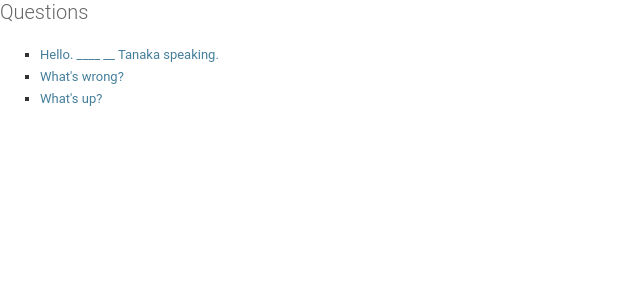
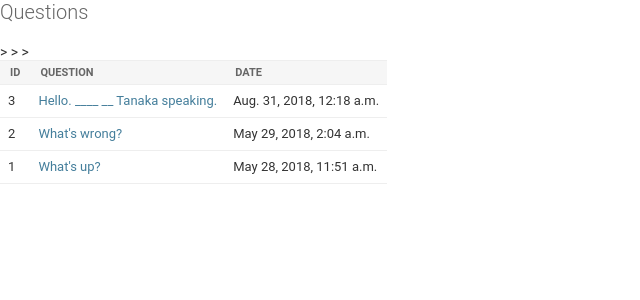
Before and after one commit to yutwat/django-polls, a Django app: page /polls/ in a window 1280 px wide. Shown: the top 300 px of the page, without its empty margins (0-640 px from the left). Run offline with Django 3.2, Linux system fonts and the light colour scheme; data comes from the database, SQL or seed files in the repository; both versions use the stored data as it was after the commit; some libraries are stand-ins or nearby versions; some web fonts are replaced.

Commit message:
question context was added

```diff
--- a/mysite/polls/admin.py
+++ b/mysite/polls/admin.py
@@ -15,7 +15,7 @@ class ChoiceInline(admin.TabularInline):
 class QuestionAdmin(admin.ModelAdmin):
 	list_display = ('question_text', 'pub_date', 'was_published_recently')
 	fieldsets = [
-	(None,               {'fields': ['question_text']}),
+	(None,               {'fields': ['question_text', 'question_description']}),
 	('Date information', {'fields': ['pub_date'], 'classes': ['collapse']}),
 	]
 	inlines = [ChoiceInline]
--- a/mysite/polls/models.py
+++ b/mysite/polls/models.py
@@ -5,6 +5,7 @@ from django.utils import timezone
 
 class Question(models.Model):
 	question_text = models.CharField(max_length=200)
+	question_description = models.TextField(blank=True)
 	pub_date = models.DateTimeField('date published')
 
 	def __str__(self):
@@ -29,6 +30,8 @@ class Choice(models.Model):
 		return self.choice_text
 
 
+# added on 8-31-2018
+# descriptive answer form
 class Descriptive(models.Model):
 	question = models.ForeignKey(Question, on_delete=models.CASCADE)
 	descriptive_text = models.CharField(max_length=200)
--- a/mysite/polls/templates/polls/index.html
+++ b/mysite/polls/templates/polls/index.html
@@ -1,4 +1,14 @@
+<!------------- HEADER --------------->
+<!-- >
+Auther: Yutaro Watanabe
 
+Changing Log
+- First issued on Aug 27 2018
+- List view was added on Sep 4 2018
+<------------------------------------->
+
+
+<!--stylesheet load-->
 {% load static %}
     <link rel="stylesheet" type="text/css" href="{% static 'polls/base.css' %}" />
 
@@ -6,15 +16,39 @@
     <link rel="stylesheet" href="https://maxcdn.bootstrapcdn.com/bootstrap/3.3.7/css/bootstrap.min.css">
 <-->
 
+
 <h1>{{ "Questions" }}</h1>
 
+{% if latest_question_list %}
+    <!--questions are shown on a table, modified on Sep 4 2018-->
+    <table>
+        <thead>
+          <tr>
+            <th>Id</th>
+            <th>Question</th>
+            <th>Date</th>
+          </tr>
+        </thead>
 
-{% if latest_question_list %}
-    <ul>
-        {% for question in latest_question_list %}
-        <li><a href="{% url 'polls:detail' question.id %}">{{ question.question_text }}</a></li>
-        {% endfor %}
-    </ul>
+        <tbody>
+            {% for question in latest_question_list %}
+            <tr>
+                <td>{{question.id}}</td> <!--comment: need to sort ID num in ascending order-->
+                <td><a href="{% url 'polls:detail' question.id %}">{{ question.question_text }}</a></td>
+                <td>{{question.pub_date}}</td> <!--comment: need to hide time from datetime data-->
+            </tr>>
+
+        <!--changed from list view to table, Sep 4 2018-->
+        <!--bullet list>
+            <ul>
+            {% for question in latest_question_list %}
+            <li><a href="{% url 'polls:detail' question.id %}">{{ question.question_text }}</a></li>
+            {% endfor %}
+        <-->
+            {% endfor %}
+        </tbody>
+    </table>
+
 {% else %}
     <p>No polls are available.</p>
 {% endif %}
--- a/mysite/polls/templates/polls/results.html
+++ b/mysite/polls/templates/polls/results.html
@@ -1,3 +1,6 @@
+{% load static %}
+	<link rel="stylesheet" type="text/css" href="{% static 'polls/base.css' %}" />
+
 <h1>{{ question.question_text }}</h1>
 
 <ul>
```
Also changed, not shown: mysite/polls/templates/polls/detail.html (+12 -1 lines), mysite/db.sqlite3, mysite/polls/migrations/0001_initial.py, mysite/polls/migrations/0002_descriptive.py (added), mysite/polls/migrations/0003_auto_20180904_0955.py (added).
